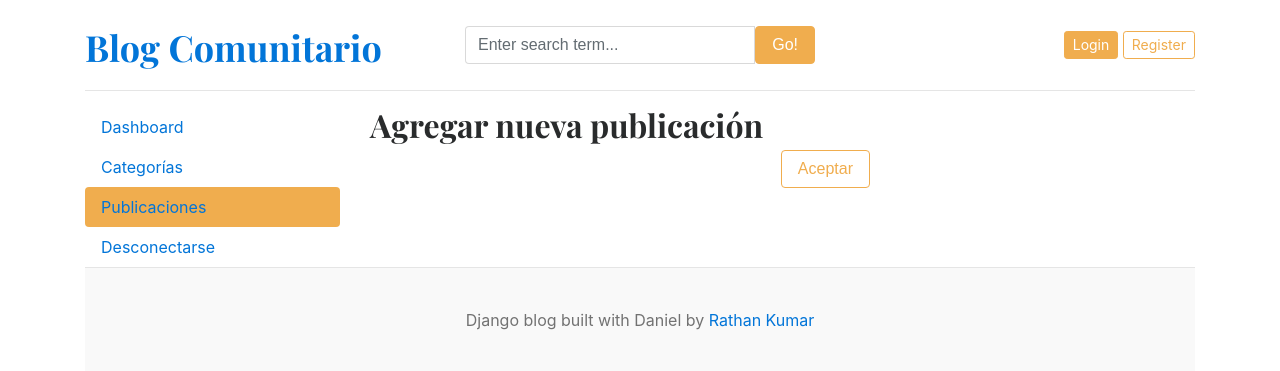
After one commit to dadejecova/Blog-Django, a Django app: page /dashboard/posts/add/ in a window 1280 px wide. The commit adds this page. Shown: the top 371 px of the page. Run offline with Django 5.2, Linux system fonts and the light colour scheme; data that the repository does not hold is empty; some libraries are stand-ins or nearby versions.

Commit message:
add option post

```diff
--- a/dashboards/urls.py
+++ b/dashboards/urls.py
@@ -11,4 +11,5 @@ urlpatterns = [
     path('categories/delete/<int:pk>/', views.delete_category, name='delete_category'),
     # Crud post
     path('posts/', views.posts, name='posts'),
+    path('posts/add/', views.add_post, name='add_post'),
 ]
--- a/dashboards/views.py
+++ b/dashboards/views.py
@@ -60,3 +60,7 @@ def posts(request):
         'posts': posts,
     }
     return render(request, 'dashboard/posts.html', context)
+
+def add_post(request):
+    return render(request, 'dashboard/add_post.html')
+# Note: The add_post function is currently a placeholder and does not handle form submission or post creation.
--- /dev/null
+++ b/templates/dashboard/add_post.html
@@ -0,0 +1,21 @@
+{% extends 'base.html' %}
+
+{% block content %}
+{% load crispy_forms_tags %}
+<div class="row">
+    <!--  left Sidebar  -->
+    {% include 'dashboard/sidebar.html' %}
+    <!--  left Sidebar  -->
+    <div class="col-md-9">
+        <h2>Agregar nueva publicación</h2>
+
+        <form action="{% url 'add_post' %}" method="post" style="width: 500px;">
+            {% csrf_token %}
+            {{ form |crispy }}
+            <button type="submit" class="btn btn-outline-warning float-right ">Aceptar</button>
+        </form>
+        <br>
+    </div>
+</div>
+
+{% endblock %}
--- a/templates/dashboard/posts.html
+++ b/templates/dashboard/posts.html
@@ -8,7 +8,7 @@
     <!--  right -->
     <div class="col-md-9">
         <h2>Todas las publicaciones</h2>
-        <a href="{% url 'add_category' %}"><button  type="button" class="btn btn-outline-warning mb-2">Agregar nueva publicación</button></a>
+        <a href="{% url 'add_post' %}"><button  type="button" class="btn btn-outline-warning mb-2">Agregar nueva publicación</button></a>
         <table class="table table-hover">
             <thead>
                 <tr>
```
Also changed, not shown: dashboards/forms.py (+7 -1 lines).
